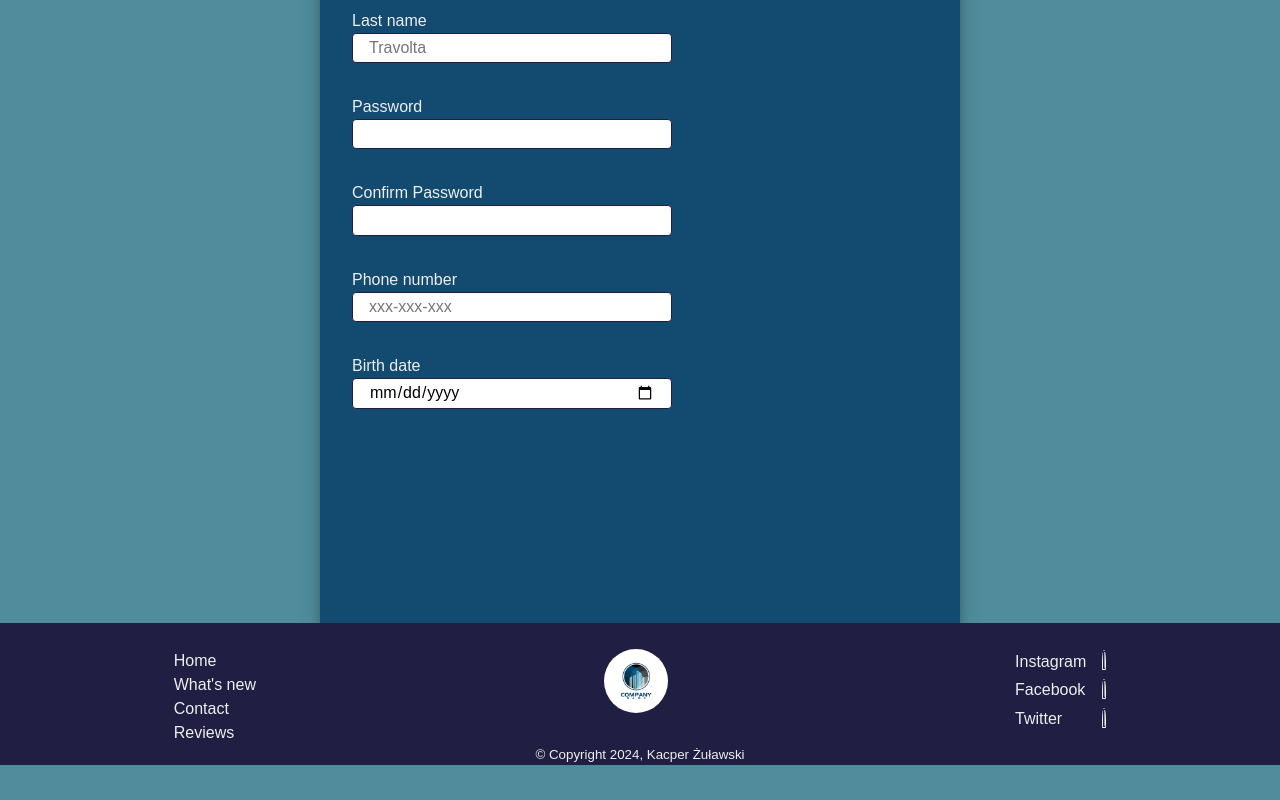
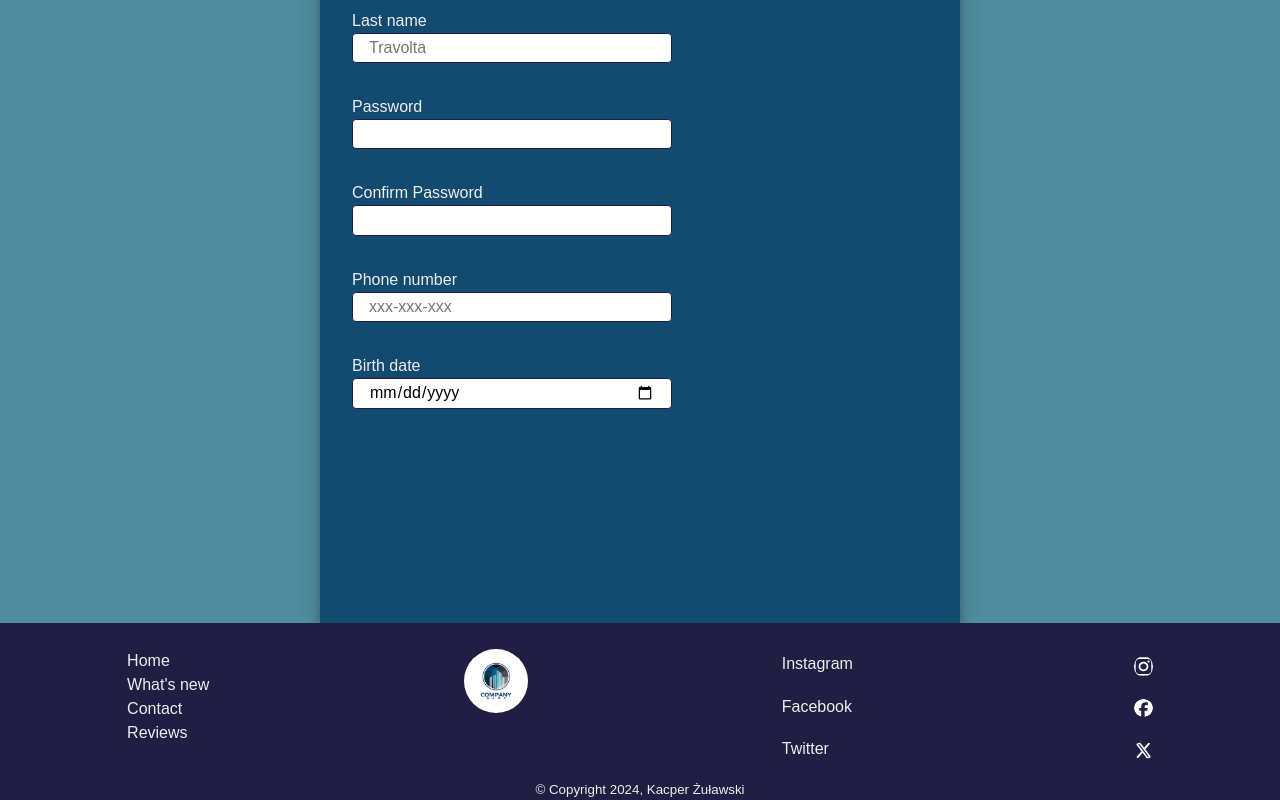
Before and after one commit to kappyllo/recruitment, a plain HTML site: page index.html in a window 1280 px wide. Shown: the part 313-1113 px from the top of the page. Before the commit the page ends 1078 px from the top, so only its background shows below. Drawn offline with Linux system fonts and the light colour scheme; the site is published under a folder, as on GitHub Pages, so addresses that start at the root find nothing.

Commit message:
Update index.html

```diff
--- a/index.html
+++ b/index.html
@@ -76,13 +76,13 @@
         <img src="public/companyLogo.jpg" alt="" />
         <div class="footer_socials">
           <div>
-            <a href="">Instagram<img src="/public/ig_icon.svg" alt="" /></a>
+            <a href="">Instagram<img src="public/ig_icon.svg" alt="" /></a>
           </div>
           <div>
-            <a href="">Facebook<img src="/public/fb_icon.svg" alt="" /></a>
+            <a href="">Facebook<img src="public/fb_icon.svg" alt="" /></a>
           </div>
           <div>
-            <a href="">Twitter<img src="/public/x_icon.svg" alt="" /></a>
+            <a href="">Twitter<img src="public/x_icon.svg" alt="" /></a>
           </div>
         </div>
       </div>
```
